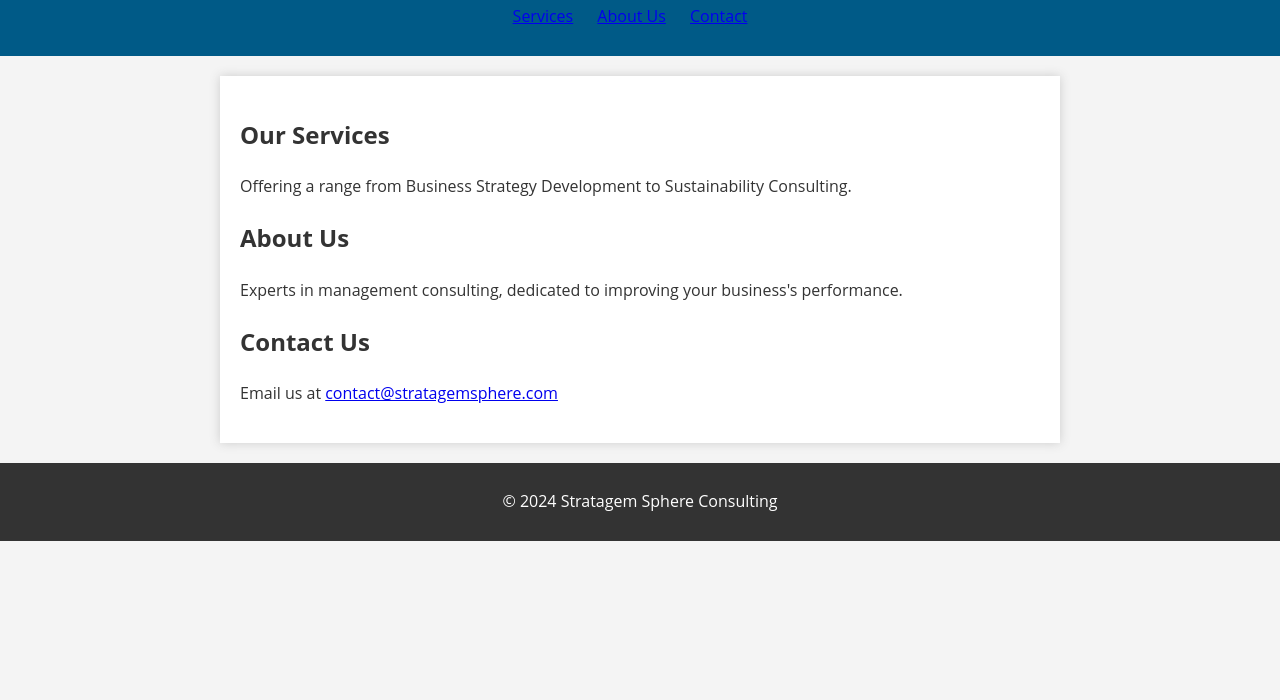
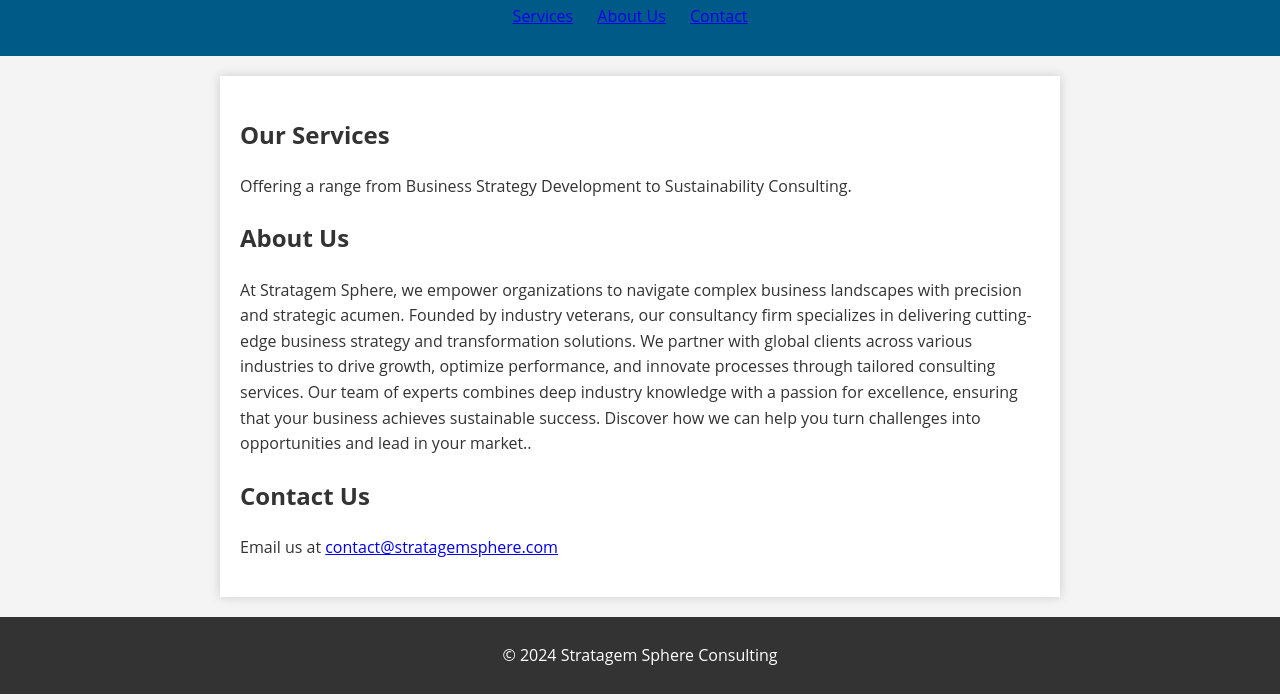
Before and after one commit to AlbGj/stratagem-sphere-website, a plain HTML site: page index.html in a window 1280 px wide. Shown: the part 100-800 px from the top of the page. Drawn offline with Linux system fonts and the light colour scheme.

Commit message:
index.html

```diff
--- a/index.html
+++ b/index.html
@@ -24,7 +24,7 @@
         </section>
         <section id="about">
             <h2>About Us</h2>
-            <p>Experts in management consulting, dedicated to improving your business's performance.</p>
+            <p>At Stratagem Sphere, we empower organizations to navigate complex business landscapes with precision and strategic acumen. Founded by industry veterans, our consultancy firm specializes in delivering cutting-edge business strategy and transformation solutions. We partner with global clients across various industries to drive growth, optimize performance, and innovate processes through tailored consulting services. Our team of experts combines deep industry knowledge with a passion for excellence, ensuring that your business achieves sustainable success. Discover how we can help you turn challenges into opportunities and lead in your market..</p>
         </section>
         <section id="contact">
             <h2>Contact Us</h2>
```
